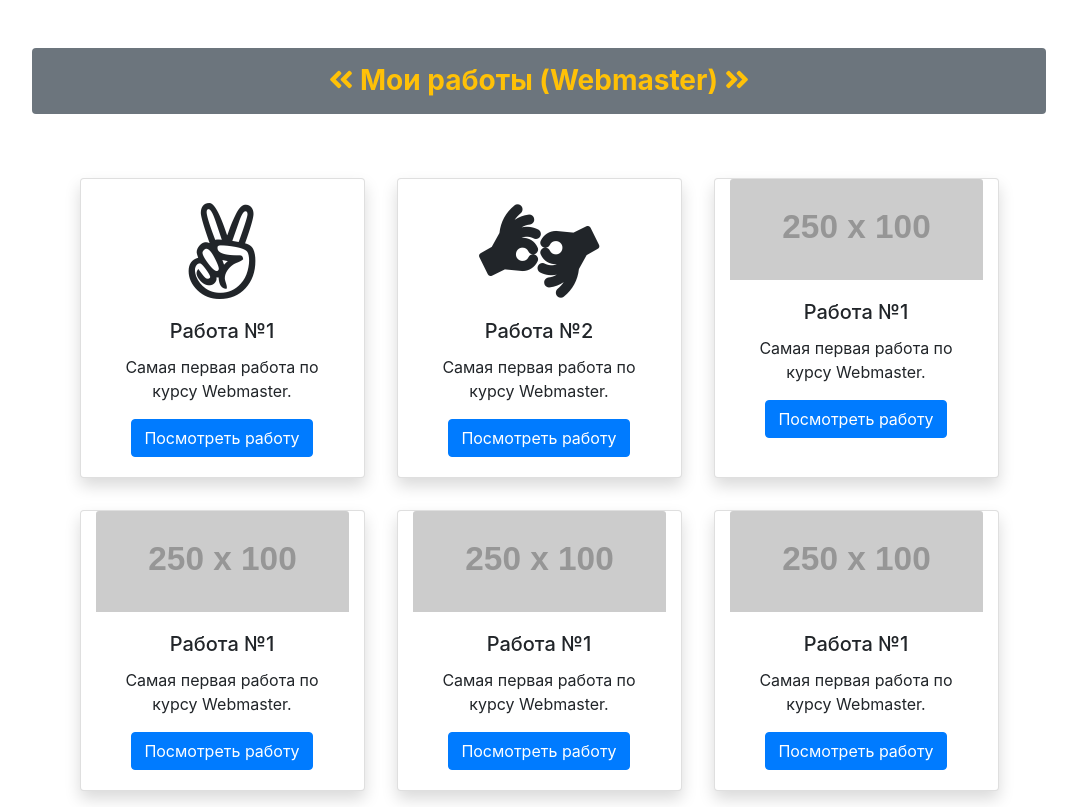
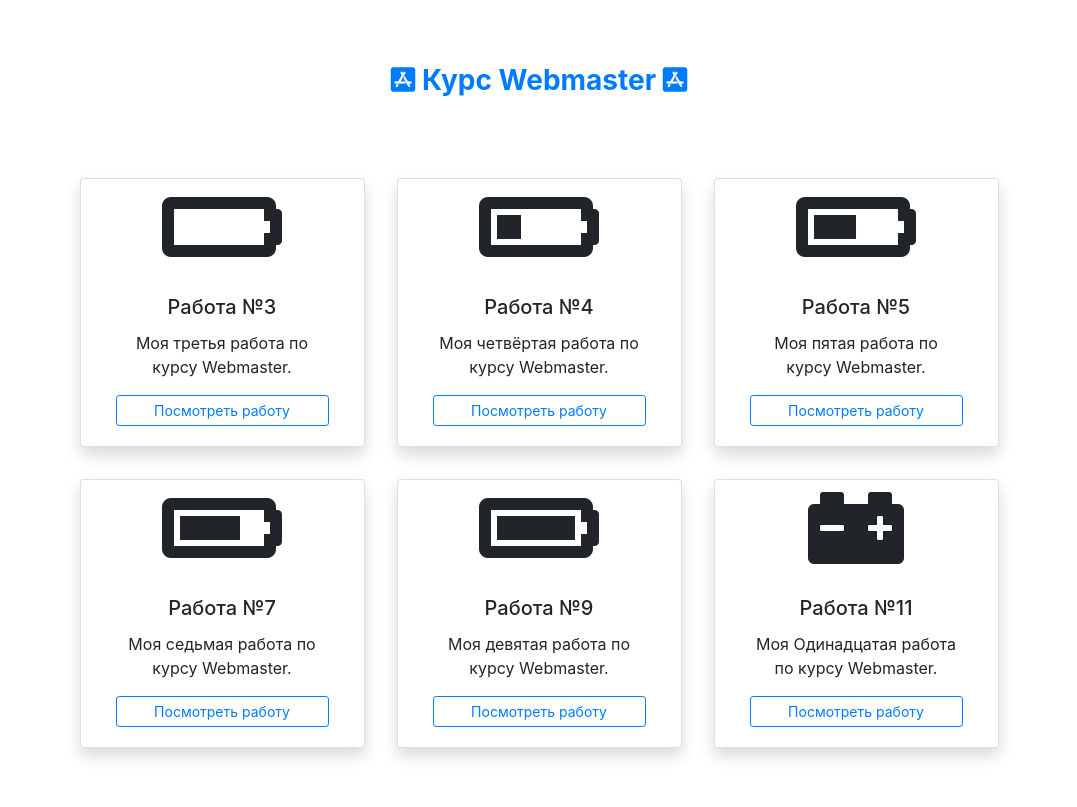
Before and after one commit to zhdunchik/zhdunchik.github.io, a plain HTML site: page index.html in a window 1280 px wide. Shown: the whole page, without its empty margins (101-1178 px from the left). Drawn offline with nearby package versions, Linux system fonts and the light colour scheme; placeholder pictures from the web are drawn by us.

Commit message:
Add files via upload

```diff
--- a/index.html
+++ b/index.html
@@ -28,94 +28,76 @@
   <body>
     <div class="container">
       <h1
-        class="h3 text-center m-5 p-3 font-weight-bold text-warning bg-secondary rounded"
+        class="h3 text-center m-5 p-3 font-weight-bold text-primary .bg-transparent rounded"
       >
-        <i class="fas fa-angle-double-left"></i>
-        Мои работы (Webmaster)
-        <i class="fas fa-angle-double-right"></i>
+       <i class="fab fa-app-store-ios"></i>
+        Курс Webmaster
+        <i class="fab fa-app-store-ios"></i>
       </h1>
       <div class="row d-flex justify-content-center">
-        <div class="card col-3 text-center m-3 shadow">
-          <i class="fab fa-angellist fa-6x card-img-top mt-4"></i>
+        <div class="card col-md-3 text-center m-3 shadow"> <!-- first card -->
+          <i class="fas fa-battery-empty fa-6x"></i>
 
           <div class="card-body">
-            <h5 class="card-title">Работа №1</h5>
+            <h5 class="card-title">Работа №3</h5>
             <p class="card-text">
-              Самая первая работа по курсу Webmaster.
+              Моя третья работа по курсу Webmaster.
             </p>
-            <a href="#" class="btn btn-primary">Посмотреть работу</a>
+            <a href="https://zhdunchik.github.io/lab3/" class="btn btn-outline-primary  stretched-link btn-sm btn-block">Посмотреть работу</a>
           </div>
         </div>
-        <div class="card col-3 text-center m-3 shadow">
-          <i
-            class="fas fa-american-sign-language-interpreting fa-6x card-img-top mt-4"
-          ></i>
+        <div class="card col-md-3 text-center m-3 shadow"> <!-- second card -->
+          <i class="fas fa-battery-quarter fa-6x"></i>
           <div class="card-body">
-            <h5 class="card-title">Работа №2</h5>
+            <h5 class="card-title">Работа №4</h5>
             <p class="card-text">
-              Самая первая работа по курсу Webmaster.
+              Моя четвёртая работа по курсу Webmaster.
             </p>
-            <a href="#" class="btn btn-primary">Посмотреть работу</a>
+            <a href="https://zhdunchik.github.io/lab4/" class="btn btn-outline-primary stretched-link btn-sm btn-block">Посмотреть работу</a>
           </div>
         </div>
-        <div class="card col-3 text-center m-3 shadow">
-          <img
-            src="https://fakeimg.pl/250x100/"
-            class="card-img-top"
-            alt="..."
-          />
+        <div class="card col-md-3 text-center m-3 shadow"> <!-- third card -->
+          <i class="fas fa-battery-half fa-6x"></i>
           <div class="card-body">
-            <h5 class="card-title">Работа №1</h5>
+            <h5 class="card-title">Работа №5</h5>
             <p class="card-text">
-              Самая первая работа по курсу Webmaster.
+              Моя пятая работа по курсу Webmaster.
             </p>
-            <a href="#" class="btn btn-primary">Посмотреть работу</a>
+            <a href="https://zhdunchik.github.io/lab5/" class="btn btn-outline-primary stretched-link btn-sm btn-block">Посмотреть работу</a>
           </div>
         </div>
-        <div class="card col-3 text-center m-3 shadow">
-          <img
-            src="https://fakeimg.pl/250x100/"
-            class="card-img-top"
-            alt="..."
-          />
+        <div class="card col-md-3 text-center m-3 shadow"> <!-- fourth card -->
+          <i class="fas fa-battery-three-quarters fa-6x"></i>
           <div class="card-body">
-            <h5 class="card-title">Работа №1</h5>
+            <h5 class="card-title">Работа №7</h5>
             <p class="card-text">
-              Самая первая работа по курсу Webmaster.
+              Моя седьмая работа по курсу Webmaster.
             </p>
-            <a href="#" class="btn btn-primary">Посмотреть работу</a>
+            <a href="https://zhdunchik.github.io/lab7/" class="btn btn-outline-primary stretched-link btn-sm btn-block">Посмотреть работу</a>
           </div>
         </div>
-        <div class="card col-3 text-center m-3 shadow">
-          <img
-            src="https://fakeimg.pl/250x100/"
-            class="card-img-top"
-            alt="..."
-          />
+        <div class="card col-md-3 text-center m-3 shadow">  <!-- fifth card -->
+          <i class="fas fa-battery-full fa-6x"></i>
           <div class="card-body">
-            <h5 class="card-title">Работа №1</h5>
+            <h5 class="card-title">Работа №9</h5>
             <p class="card-text">
-              Самая первая работа по курсу Webmaster.
+              Моя девятая работа по курсу Webmaster.
             </p>
-            <a href="#" class="btn btn-primary">Посмотреть работу</a>
+            <a href="https://zhdunchik.github.io/lab9/" class="btn btn-outline-primary stretched-link btn-sm btn-block">Посмотреть работу</a>
           </div>
         </div>
-        <div class="card col-3 text-center m-3 shadow">
-          <img
-            src="https://fakeimg.pl/250x100/"
-            class="card-img-top"
-            alt="..."
-          />
+        <div class="card col-md-3 text-center m-3 shadow">  <!-- sixth card -->
+          <i class="fas fa-car-battery fa-6x"></i>
           <div class="card-body">
-            <h5 class="card-title">Работа №1</h5>
+            <h5 class="card-title">Работа №11</h5>
             <p class="card-text">
-              Самая первая работа по курсу Webmaster.
+              Моя Одинадцатая работа по курсу Webmaster.
             </p>
-            <a href="#" class="btn btn-primary">Посмотреть работу</a>
+            <a href="https://zhdunchik.github.io/lab11/" class="btn btn-outline-primary stretched-link btn-sm btn-block">Посмотреть работу</a>
           </div>
         </div>
       </div>
-    </div>
+    </div> <!-- end container  -->
 
     <!-- Optional JavaScript -->
     <!-- jQuery first, then Popper.js, then Bootstrap JS -->
```
